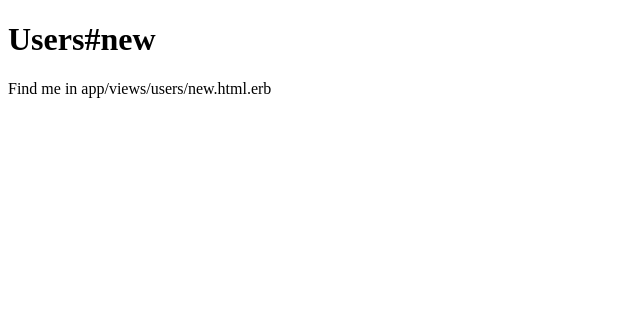
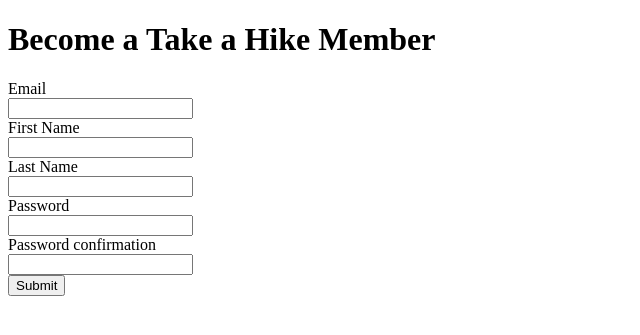
Before and after one commit to b-loyola/take-a-hike, a Rails app: page /users/new in a window 1280 px wide. Shown: the top 335 px of the page, without its empty margins (0-640 px from the left). Run offline with Rails 7, Linux system fonts and the light colour scheme; style sheets or scripts are compiled from the project's sources; parts of the project's set-up code (start-up, migrations or seed data) failed here and were passed over; some libraries are stand-ins or nearby versions.

Commit message:
added views to users and sessions

```diff
--- a/app/controllers/users_controller.rb
+++ b/app/controllers/users_controller.rb
@@ -13,7 +13,7 @@ class UsersController < ApplicationController
 
     if @user.save
       session[:user_id] = @user.id
-      redirect_to hikes_path, notice: "Welcome to the trails, #{@user.name}!"
+      redirect_to hikes_path, notice: "Welcome back to the trails, #{@user.name}!"
     else
       render :new
     end
@@ -26,7 +26,7 @@ class UsersController < ApplicationController
   protected
 
   def user_params
-    params.require(:user).permit(:email, :name, :password, :password_confirmation)
+    params.require(:user).permit(:email, :first_name, :last_name, :password, :password_confirmation)
   end
 
 end
--- a/app/views/users/new.html.erb
+++ b/app/views/users/new.html.erb
@@ -1,2 +1,34 @@
-<h1>Users#new</h1>
-<p>Find me in app/views/users/new.html.erb</p>
+<h1>Become a Take a Hike Member</h1>
+<%= form_for @user do |f| %>
+  <% if @user.errors.any? %>
+    <div>
+      <%= pluralize(@user.errors.count, "error") %> prevented the account from being created:
+      <ul>
+        <% @user.errors.full_messages.each do |msg| %>
+          <li><%= msg %></li>
+        <% end %>
+      </ul>
+    </div>
+  <% end %>
+  <div>
+    <%= f.label :email %><br>
+    <%= f.text_field :email %>
+  </div>
+  <div>
+    <%= f.label :first_name, "First Name" %><br>
+    <%= f.text_field :first_name %>
+  </div>
+  <div>
+    <%= f.label :last_name, "Last Name" %><br>
+    <%= f.text_field :last_name %>
+  </div>
+  <div>
+    <%= f.label :password %><br>
+    <%= f.password_field :password %>
+  </div>
+  <div>
+    <%= f.label :password_confirmation %><br>
+    <%= f.password_field :password_confirmation %>
+  </div>
+  <div><%= f.submit "Submit" %></div>
+<% end %>
```
Also changed, not shown: app/views/sessions/new.html.erb (added, +12 -0 lines).
